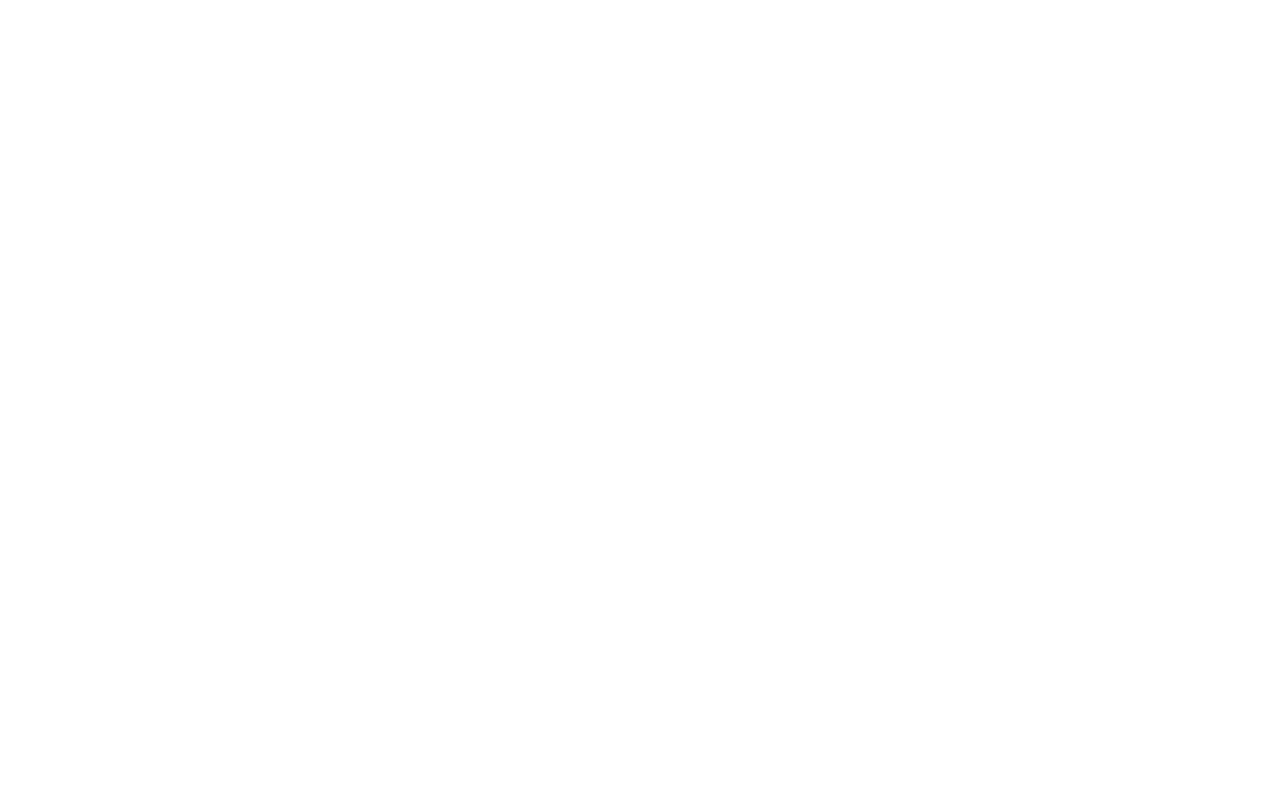
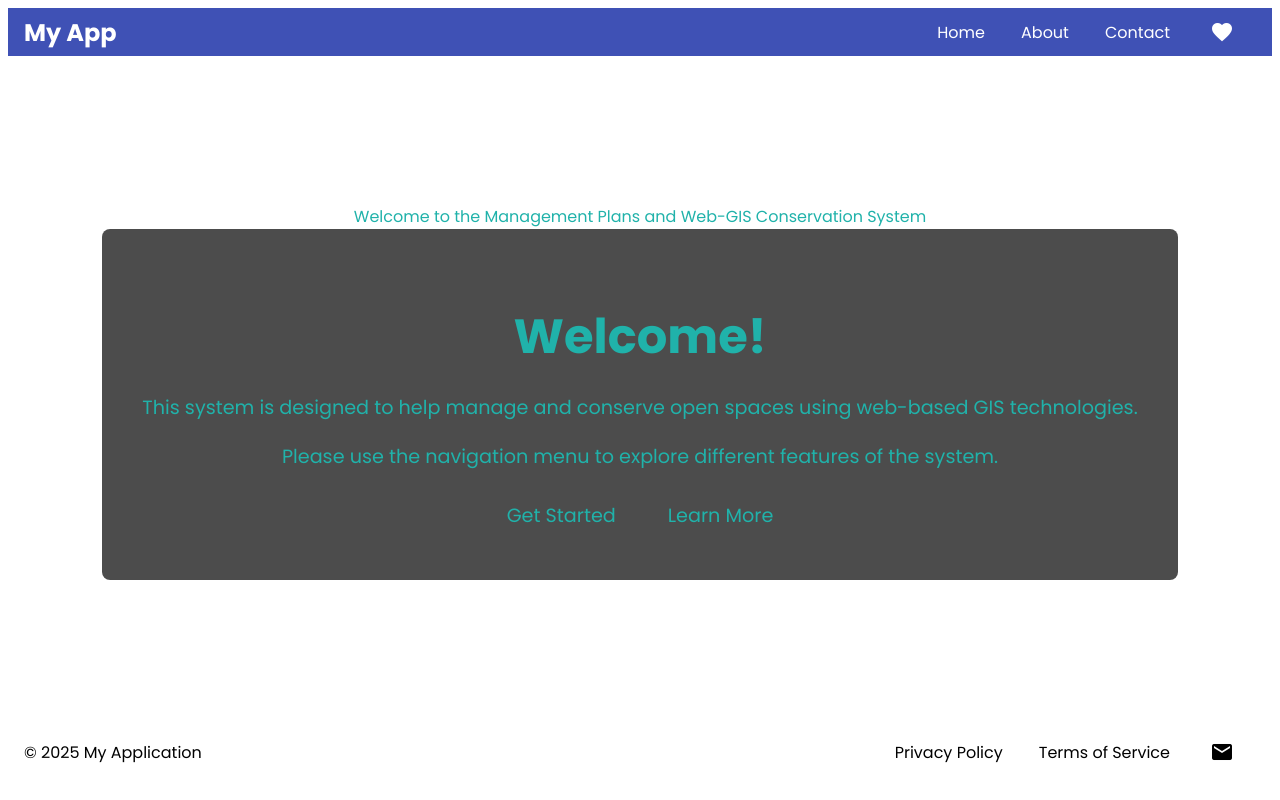
Before and after one commit to Limbureuben/openspacev2, an Angular app: page /homepage in a window 1280 px wide. Built offline with nearby package versions, Linux system fonts and the light colour scheme.

Commit message:
The chanegs

```diff
--- a/src/app/shared/homepage/homepage.component.html
+++ b/src/app/shared/homepage/homepage.component.html
@@ -4,7 +4,7 @@
     <span>Welcome to the Management Plans and Web-GIS Conservation System</span>
   </mat-toolbar>
 
-
+  <div class="content">
     <h1>Welcome!</h1>
     <p>
       This system is designed to help manage and conserve open spaces using web-based GIS technologies.
```
